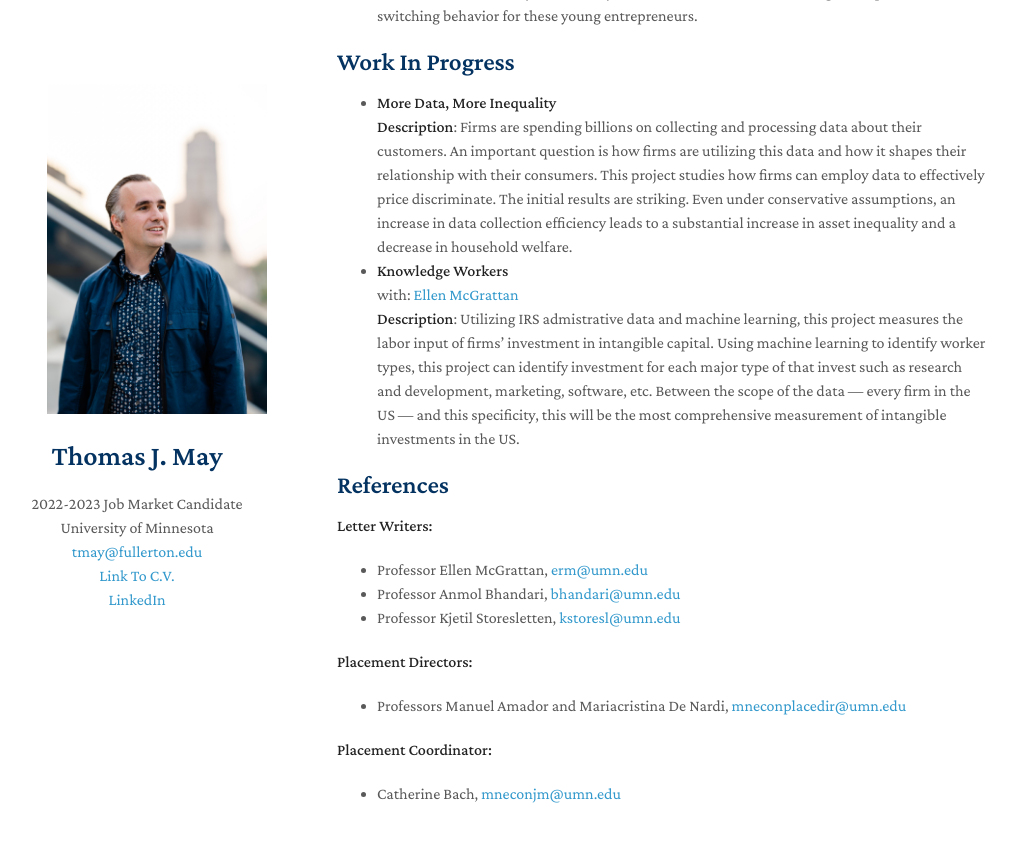
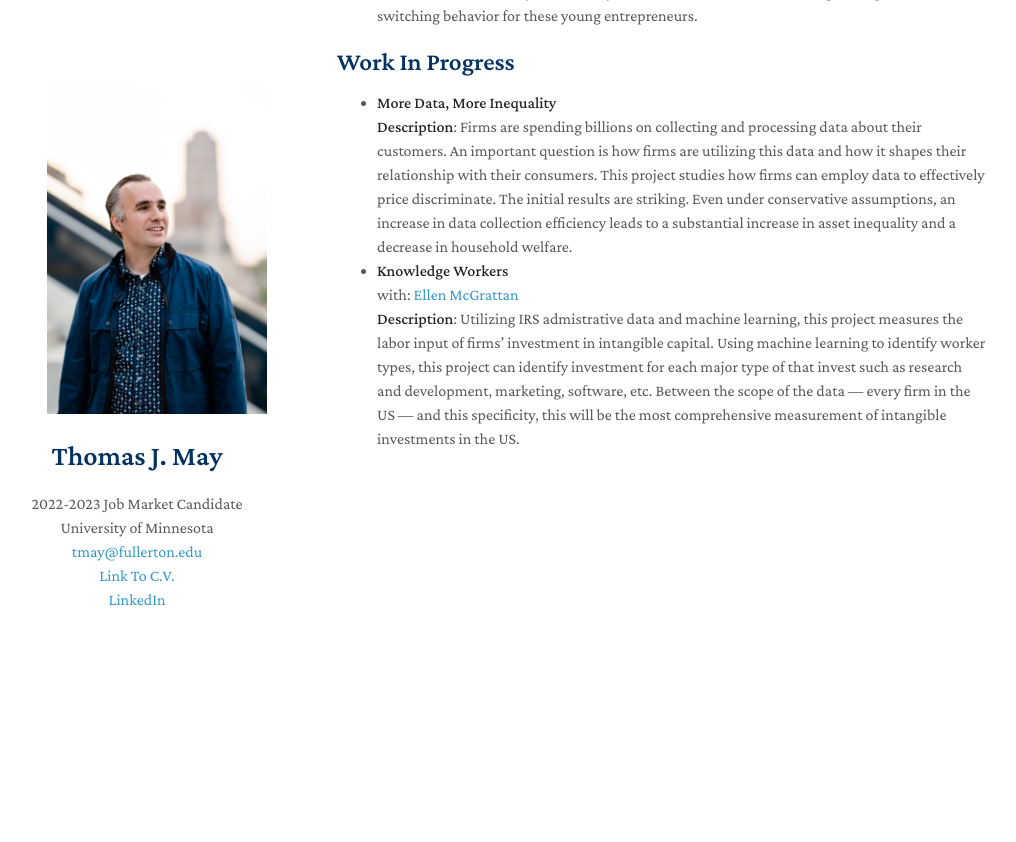
Before and after one commit to MayEcon/mayecon.github.io, a Jekyll site: the page built from index.md, in a window 1280 px wide and 900 px high, scrolled down 1027 px. Shown: the top 842 px of the window, without its empty margins (133-1149 px from the left). Built offline with Jekyll 4.4.1, drawn with Linux system fonts in a browser that asks for light colours; nearby versions of some CDN libraries; a style sheet for code colours, icons or effects is not loaded; our own code applies the rules of GitHub Pages for plain Markdown files.

Commit message:
Update index.md

```diff
--- a/index.md
+++ b/index.md
@@ -32,15 +32,3 @@ I am an Economics Ph.D. student at University of Minnesota. In the Fall of 2023,
   with: [Ellen McGrattan](http://users.econ.umn.edu/~erm/)
   <br>
   **Description**: Utilizing IRS admistrative data and machine learning, this project measures the labor input of firms' investment in intangible capital. Using machine learning to identify worker types, this project can identify investment for each major type of that invest such as research and development, marketing, software, etc. Between the scope of the data --- every firm in the US --- and this specificity, this will be the most comprehensive measurement of intangible investments in the US.
-
-## References
-**Letter Writers:**
-- Professor Ellen McGrattan, <a href="mailto:erm@umn.edu">erm@umn.edu</a>
-- Professor Anmol Bhandari, <a href="mailto:bhandari@umn.edu">bhandari@umn.edu</a>
-- Professor Kjetil Storesletten, <a href="mailto:kstoresl@umn.edu">kstoresl@umn.edu</a>
-
-**Placement Directors:**
-- Professors Manuel Amador and Mariacristina De Nardi, <a href="mailto:mneconplacedir@umn.edu">mneconplacedir@umn.edu</a>
-
-**Placement Coordinator:**
-- Catherine Bach, <a href="mailto:mneconjm@umn.edu">mneconjm@umn.edu</a>
```
